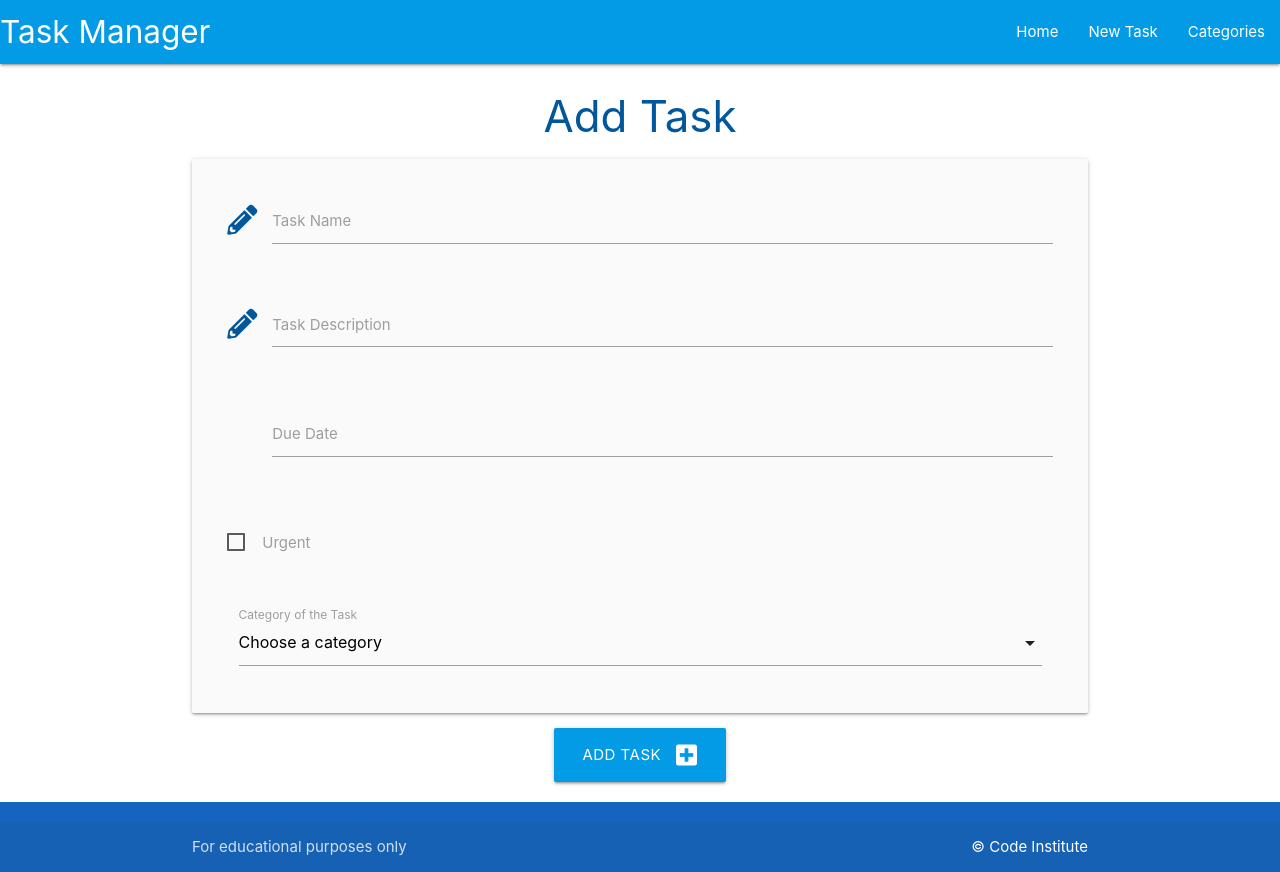
After one commit to rkyzk/task-manager, a Flask app: page /add_task in a window 1280 px wide. The commit adds this page. Run offline with Flask 2, Linux system fonts and the light colour scheme; data that the repository does not hold is empty.

Commit message:
add system to add tasks

```diff
--- a/taskmanager/routes.py
+++ b/taskmanager/routes.py
@@ -40,3 +40,20 @@ def delete_category(category_id):
     db.session.delete(category)
     db.session.commit()
     return redirect(url_for("categories"))
+
+
+@app.route("/add_task", methods=["GET", "POST"])
+def add_task():
+    categories = list(Category.query.order_by(Category.category_name).all())
+    if request.method == "POST":
+        task = Task(
+            task_name=request.form.get(task_name),
+            task_description=request.form.get(task_description),
+            is_urgent=bool(True if request.form.get(is_urgent) else False),
+            due_date=request.form.get(due_date),
+            category_id=request.form.get(category_id)
+        )
+        db.session.add(task)
+        db.session.commit()
+        return redirect(url_for("home"))
+    return render_template("add_task.html", categories=categories)
--- /dev/null
+++ b/taskmanager/templates/add_task.html
@@ -0,0 +1,68 @@
+{% extends "base.html" %}
+{% block content %}
+
+<h3 class="light-blue-text text-darken-4 center-align">Add Task</h3>
+
+<div class="row card-panel grey lighten-5">
+    <form class="col s12" method="POST" action="{{ url_for('add_task') }}">
+        <!-- task name -->
+        <div class="row">
+            <div class="input-field col s12">
+                <i class="fas fa-pencil-alt prefix light-blue-text text-darken-4"></i>
+                <input id="task_name" name="task_name" minlength="3" maxlength="50" type="text" class="validate" required>
+                <label for="task_name">Task Name</label>
+            </div>
+        </div>
+        <!-- task description -->
+        <div class="row">
+            <div class="input-field col s12">
+                <i class="fas fa-pencil-alt prefix light-blue-text text-darken-4"></i>
+                <textarea id="task_description" name="task_description" minlength="10" maxlength="200"
+                    type="text" class="materialize-textarea validate" required></textarea>
+                <label for="task_description">Task Description</label>
+            </div>
+        </div>
+        <!-- due date -->
+        <div class="row">
+            <div class="input-field col s12">
+                <i class="fas fa-calender prefix light-blue-text text-darken-4"></i>
+                <input id="due_date" name="due_date"
+                    type="text" class="datepicker validate" required>
+                <label for="due_date">Due Date</label>
+            </div>
+        </div>
+        <!-- is urgent -->
+        <div class="row">
+            <div class="input-field col s12">
+                <p>
+                    <label>
+                        <input type="checkbox" />
+                        <span>Urgent</span>
+                    </label>
+                </p>
+            </div>
+        </div>
+                <!-- Select -->
+                <div class="input-field col s12">
+                    <select>
+                        <option value="" disabled selected>Choose a category</option>
+                        {% for category in categories %}
+                        <option value="1">{{ category.category_name }}</option>
+                        {% endfor %}
+                    </select>
+                    <label>Category of the Task</label>
+                </div>
+            </div>
+        </div>
+        <!-- submit button -->
+        <div class="row">
+            <div class="col s12 center-align">
+                <button type="submit" class="btn-large light-blue darken-1">
+                    Add Task <i class="fas fa-plus-square right"></i>
+                </button>
+            </div>
+        </div>
+    </form>
+</div>
+
+{% endblock %}
--- a/taskmanager/templates/base.html
+++ b/taskmanager/templates/base.html
@@ -24,7 +24,7 @@
             <a href="#" data-target="mobile-demo" class="sidenav-trigger"><i class="fas fa-bars"></i></a>
             <ul class="right hide-on-med-and-down">
                 <li><a href="{{ url_for('home') }}">Home</a></li>
-                <li><a href="">New Task</a></li>
+                <li><a href="{{ url_for('add_task') }}">New Task</a></li>
                 <li><a href="{{ url_for('categories') }}">Categories</a></li>
             </ul>
             </div>
@@ -33,7 +33,7 @@
         <!-- mobile sidenav -->
         <ul class="sidenav" id="mobile-demo">
             <li><a href="{{ url_for('home') }}">Home</a></li>
-            <li><a href="">New Task</a></li>
+            <li><a href="{{ url_for('add_task') }}">New Task</a></li>
             <li><a href="{{ url_for('categories') }}">Categories</a></li>
         </ul>
     </header>
```
Also changed, not shown: taskmanager/templates/categories.html (+5 -4 lines), taskmanager/templates/tasks.html (+7 -1 lines).
